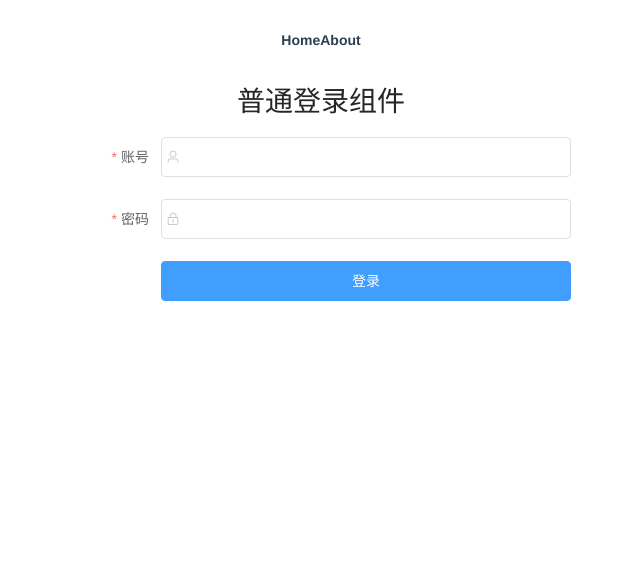
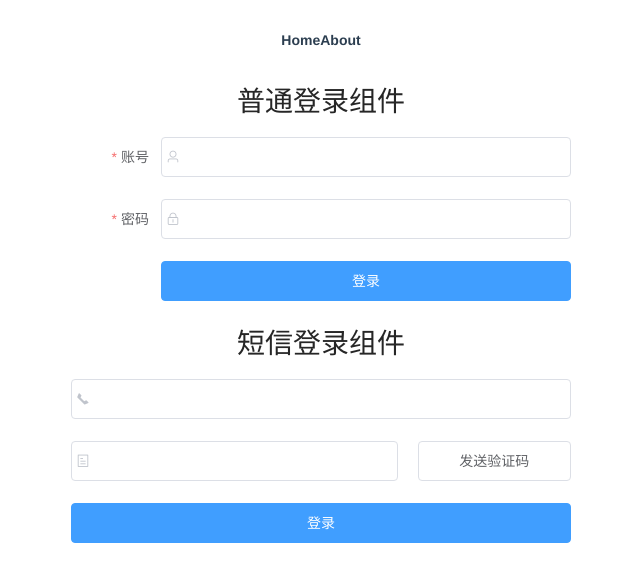
Before and after one commit to DuanXueZhi/axios-vue, a Vue app: page /login in a window 1280 px wide. Shown: the top 582 px of the page, without its empty margins (319-959 px from the left). Built offline with nearby package versions, Linux system fonts and the light colour scheme.

Commit message:
短信登录组件

```diff
--- /dev/null
+++ b/src/components/PhoneLogin.vue
@@ -0,0 +1,113 @@
+<template>
+  <div>
+    <el-form ref="phoneForm" :model="phoneForm" :rules="rules">
+      <el-form-item prop="phone">
+        <el-input v-model="phoneForm.phone">
+          <i slot="prefix" class="el-icon-phone"></i>
+        </el-input>
+      </el-form-item>
+      <el-form-item prop="code">
+        <el-row :gutter="20">
+          <el-col :span="16">
+            <el-input v-model="phoneForm.code">
+              <i slot="prefix" class="el-icon-tickets"></i>
+            </el-input>
+          </el-col>
+          <el-col :span="8">
+            <el-button style="width: 100%;" @click="sendCode" :disabled="disabled">{{btnText}}</el-button>
+          </el-col>
+        </el-row>
+      </el-form-item>
+      <el-form-item>
+        <el-button type="primary" style="width: 100%;" @click="phoneLogin">登录</el-button>
+      </el-form-item>
+    </el-form>
+  </div>
+</template>
+
+<script>
+export default {
+  name: "PhoneLogin",
+  props: {
+    phoneForm: {
+      type: Object,
+      required: true
+    },
+    countDown: {
+      type: Number,
+      default: 60
+    }
+  },
+  data() {
+    let checkPhone = (rule, value, callback) => {
+      if (!value) {
+        return callback(new Error('手机号不能为空'))
+      } else {
+        let reg = /^1[3|4|5|7|8|9][0-9]{9}$/
+        if (reg.test(value)) {
+          callback()
+        } else {
+          return callback(new Error('手机号错误'))
+        }
+      }
+    }
+    return {
+      rules: {
+        phone: [
+          { validator: checkPhone, trigger: 'change' }
+        ],
+        code: [
+          { required: true, message: '验证码不能为空', trigger: 'blur' }
+        ]
+      },
+      disabled: false,
+      btnText: '发送验证码',
+      time: 0
+    }
+  },
+  mounted() {
+    this.time = this.countDown
+  },
+  methods: {
+    sendCode() {
+      // 手机号必须正确，否则提示
+      this.$refs.phoneForm.validateField('phone', errorMessage => {
+        console.log(errorMessage)
+        if (errorMessage) {
+          this.$message.error(errorMessage)
+        } else {
+          // 倒计时
+          // 按钮禁用
+          // 倒计时结束，按钮、文字恢复
+          // 倒计时过程中按钮文字改变
+          let timer = setInterval(() => {
+            this.time --
+            this.btnText = `${this.time}s后重新发送`
+            this.disabled = true
+            if (this.time === 0) {
+              this.disabled = false
+              this.btnText = '发送验证码'
+              this.time = this.countDown
+              clearInterval(timer)
+            }
+          }, 1000)
+          this.$emit('send')
+        }
+      })
+    },
+    phoneLogin() {
+      this.$refs.phoneForm.validate(valid => {
+        if (valid) {
+          this.$emit('submit')
+        } else {
+          this.$emit('errHandle')
+        }
+      })
+    }
+  }
+}
+</script>
+
+<style scoped>
+
+</style>
--- a/src/globalComponents/index.js
+++ b/src/globalComponents/index.js
@@ -5,6 +5,8 @@
 import Vue from 'vue'
 import BackTop from '../components/BackTop'
 import AccountLogin from '@/components/AccountLogin'
+import PhoneLogin from '@/components/PhoneLogin'
 
 Vue.component('backTop', BackTop)
 Vue.component('accountLogin', AccountLogin)
+Vue.component('phoneLogin', PhoneLogin)
--- a/src/views/element_ui_custom_packaging/login.vue
+++ b/src/views/element_ui_custom_packaging/login.vue
@@ -3,6 +3,10 @@
     <h1>普通登录组件</h1>
     <div class="account">
       <account-login :rule-form="ruleForm" :rules="rules" @submit="submit" @errHandle="errHandle"></account-login>
+    </div>
+    <h1>短信登录组件</h1>
+    <div class="account">
+      <phone-login :phone-form="phoneForm" @send="send" @submit="submit" @errHandle="errHandle"></phone-login>
     </div>
   </div>
 </template>
@@ -25,6 +29,10 @@ export default {
           {required: true, message: '用户密码不为空', trigger: 'blur'},
           {min: 6, max: 15, message: '用户密码在6-15个字符之间', trigger: 'blur'}
         ]
+      },
+      phoneForm: {
+        phone: '',
+        code: ''
       }
     }
   },
@@ -34,6 +42,9 @@ export default {
     },
     errHandle() {
       this.$message.error('表单填写有误，请检查')
+    },
+    send() {
+      this.$message.info('发送验证码')
     }
   }
 }
```
